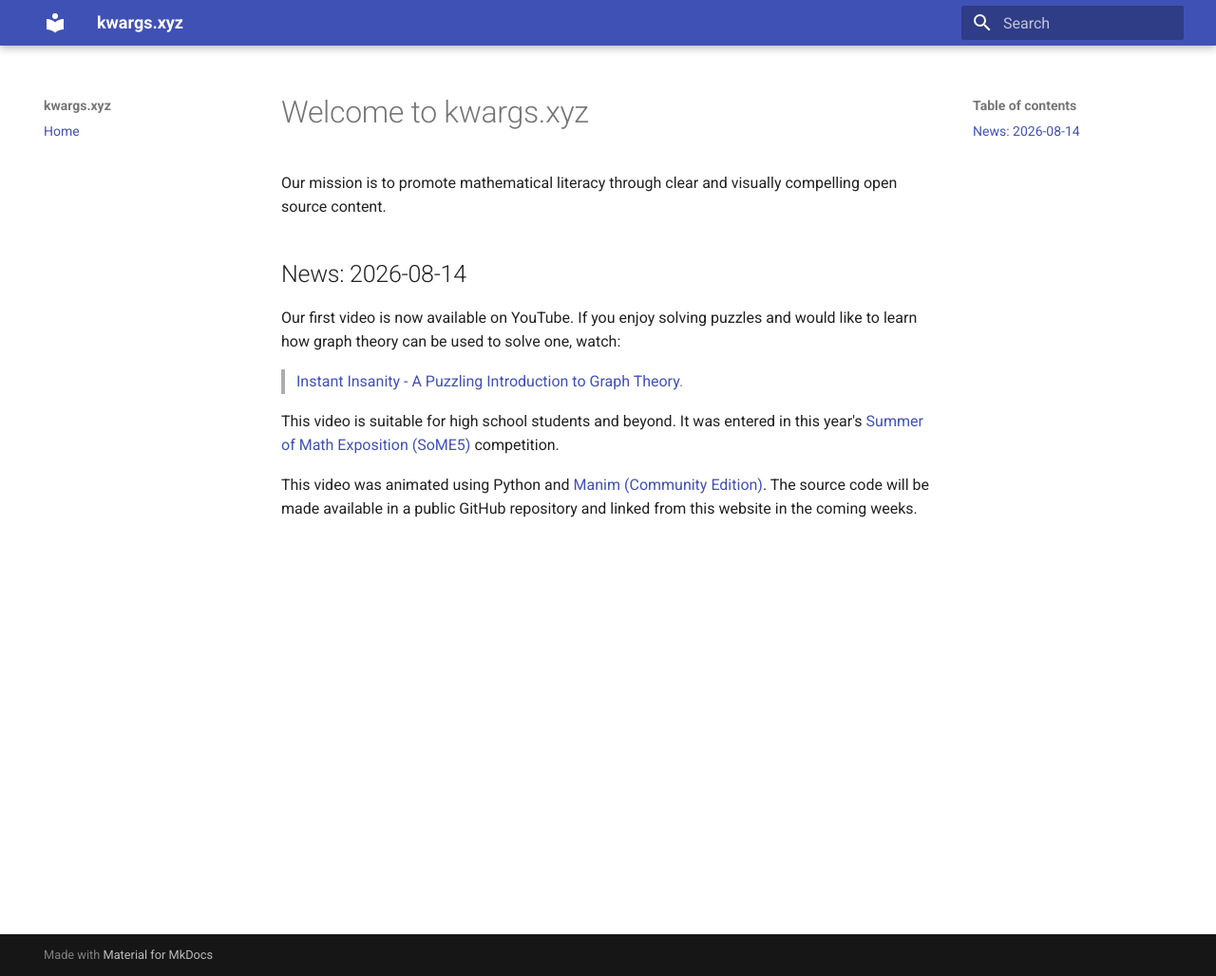
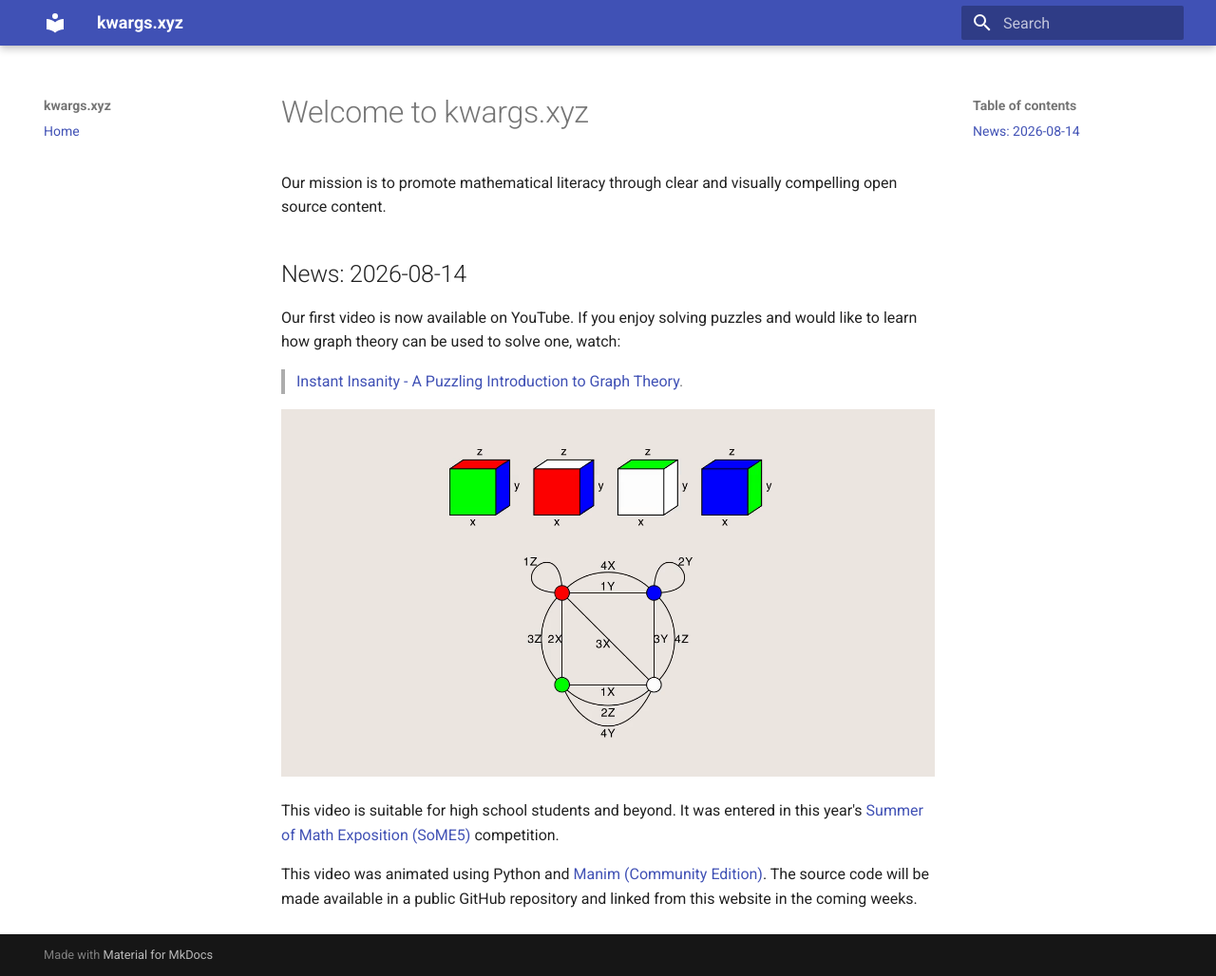
Before and after one commit to kwargs-xyz/kwargs-xyz.github.io, an MkDocs documentation site: the page built from docs/index.md, in a window 1280 px wide and 1028 px high. Shown: the whole window at 95% size. Built offline with MkDocs 1.6.1 and Material for MkDocs 9.7.7, drawn with Linux system fonts in a browser that asks for light colours.

Commit message:
Added frame snapshot for video.

```diff
--- a/docs/index.md
+++ b/docs/index.md
@@ -10,6 +10,8 @@ If you enjoy solving puzzles and would like to
 learn how graph theory can be used to solve one, watch:
 > [Instant Insanity - A Puzzling Introduction to Graph Theory](https://youtu.be/t4jfxglZoGE).
 
+![Instant Insanity Opposite-Face Graph](images/instant-insanity-opposite-face-graph.png)
+
 This video is suitable for high school students and beyond.
 It was entered in this year's
 [Summer of Math Exposition (SoME5)](https://some.3b1b.co/)
```
Also changed, not shown: docs/images/instant-insanity-opposite-face-graph.png (added).
